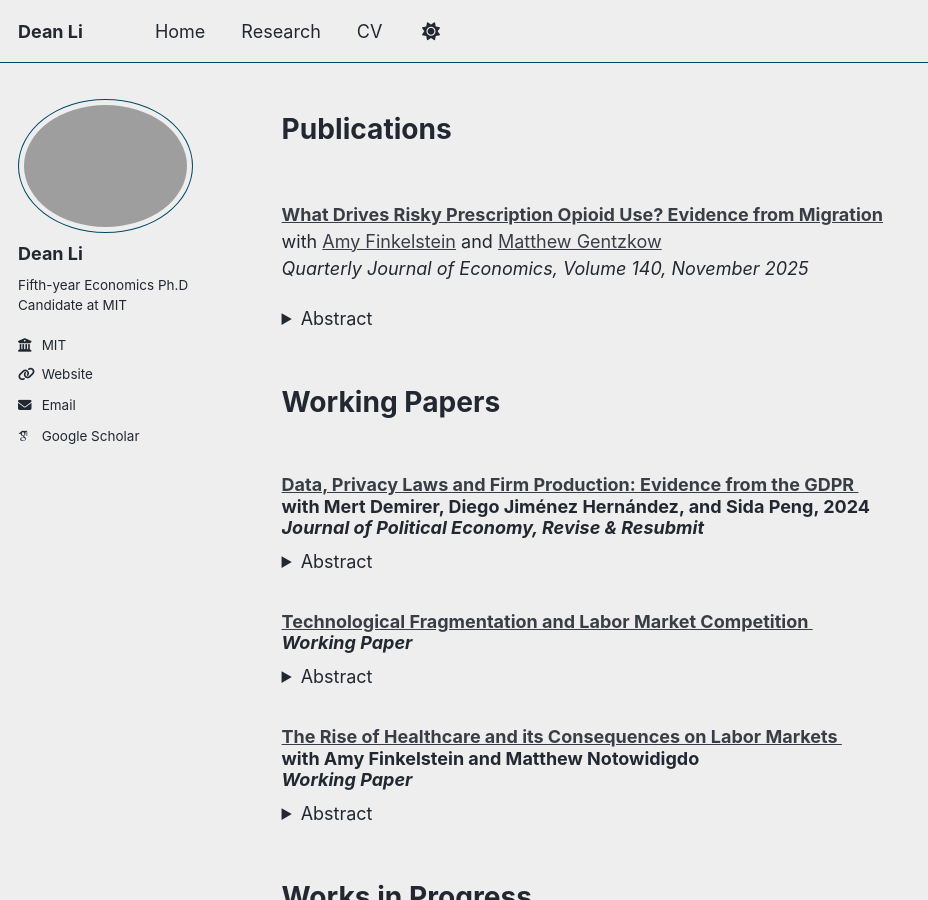
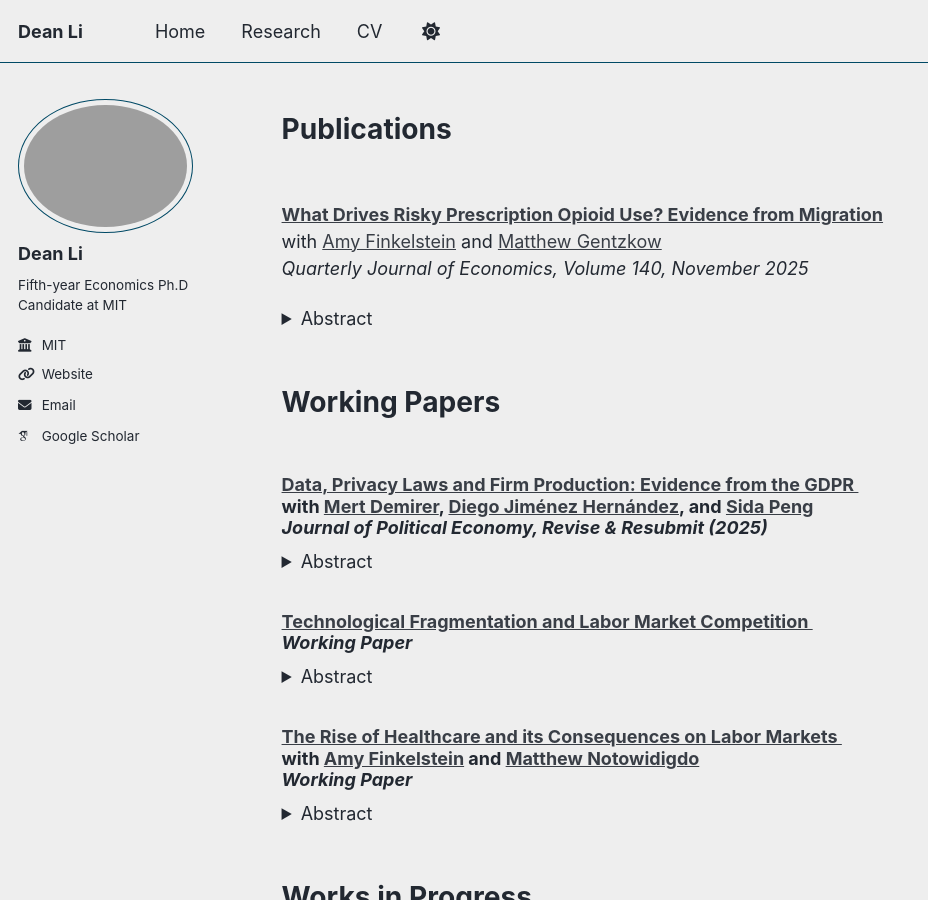
Before and after one commit to deanxli/deanxli.github.io, a Jekyll site: the page built from _pages/research.html, in a window 1280 px wide and 900 px high. Shown: the whole window, without its empty margins (0-928 px from the left). Built offline with Jekyll 4.4.1, drawn with Linux system fonts in a browser that asks for light colours; some web fonts are replaced; a script bundle is joined from its source files by our own code; library files that are not in the unit come from our copies.

Commit message:
Update research.html

```diff
--- a/_pages/research.html
+++ b/_pages/research.html
@@ -38,9 +38,9 @@ author_profile: true
 <h3>
     <a href="https://files.deanxli.com/gdpr.pdf" target="_blank" title="Data, Privacy Laws and Firm Production: Evidence from the GDPR">Data, Privacy Laws and Firm Production: Evidence from the GDPR&nbsp;</a>&nbsp;&nbsp;
     <br>
-    with Mert Demirer, Diego Jiménez Hernández, and Sida Peng, 2024&nbsp;&nbsp;
+    with <a href="https://www.mertdemirer.com/" target="_blank" title="Mert Demirer">Mert Demirer</a>, <a href="hhttps://www.diegojimenezh.com/" target="_blank" title="Diego Jiménez Hernández">Diego Jiménez Hernández</a>, and <a href="https://www.sidapeng.com/" target="_blank" title="Sida Peng">Sida Peng</a>&nbsp;&nbsp;
     <br>
-    <em>Journal of Political Economy, Revise &amp; Resubmit </em>
+    <em>Journal of Political Economy, Revise &amp; Resubmit (2025)</em>
 </h3>
 
 <details data-title="Data, Privacy Laws and Firm Production: Evidence from the GDPR">
@@ -64,7 +64,7 @@ author_profile: true
 <h3>
     <a href="https://files.deanxli.com/gdpr.pdf" target="_blank" title=“The Rise of Healthcare and its Consequences on Labor Markets”>The Rise of Healthcare and its Consequences on Labor Markets&nbsp;</a>&nbsp;&nbsp;
     <br>
-    with Amy Finkelstein and Matthew Notowidigdo &nbsp;&nbsp;
+    with <a href="https://economics.mit.edu/people/faculty/amy-finkelstein" target="_blank" title="Amy Finkelstein">Amy Finkelstein</a> and <a href="https://www.chicagobooth.edu/faculty/directory/n/matthew-notowidigdo" target="_blank" title="Matthew Notowidigdo">Matthew Notowidigdo</a>&nbsp;&nbsp;
     <br>
     <em>Working Paper</em>
 </h3>
```
